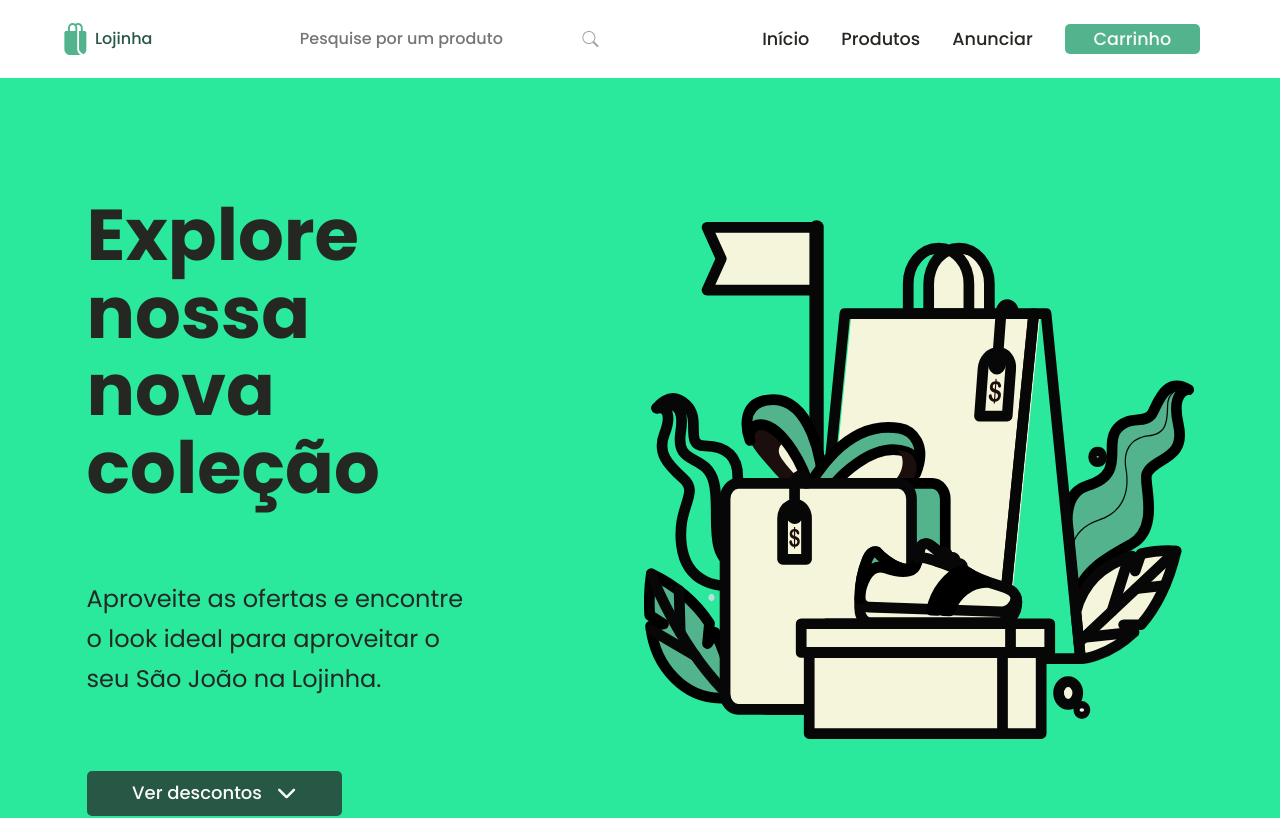
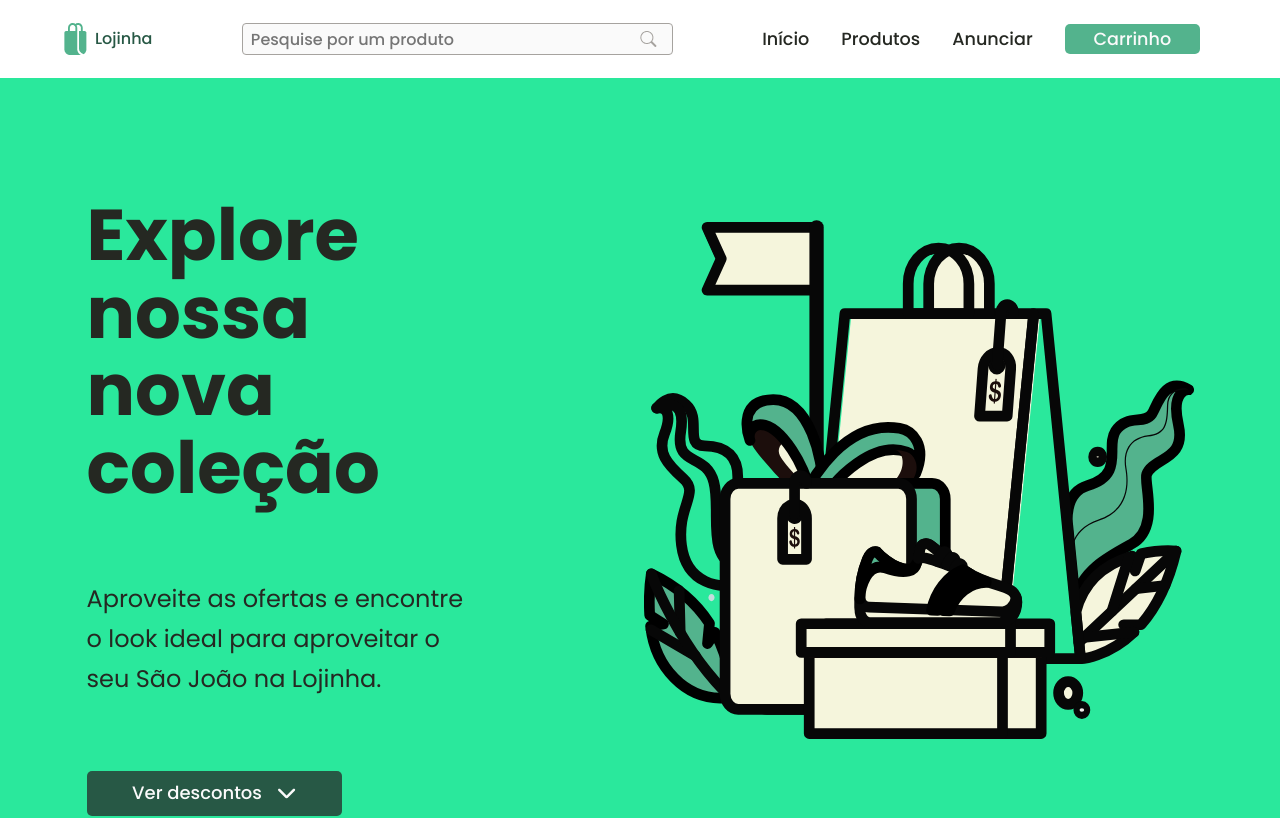
Before and after one commit to kaiocp/virtual-store, a React (Vite) app in the folder Front-End/: page / in a window 1280 px wide. Shown: the top 818 px of the page. Built offline with nearby package versions, Linux system fonts and the light colour scheme.

Commit message:
fix: import styles

```diff
--- a/Front-End/src/components/Header/Search.jsx
+++ b/Front-End/src/components/Header/Search.jsx
@@ -1,4 +1,5 @@
-import styles from './Search.module.css'
+import styles from './Search.module.css';
+import styles2 from './Header.module.css'
 import { useState } from 'react'
 import LupaPesquisa from './imagens/LupaPesquisa.png'
 export default function Search() {
@@ -10,7 +11,7 @@ export default function Search() {
   return (
     <div className={styles.inputDiv} id={styles.inputDiv}>
       <img className={styles.searchImg} id={styles.searchImg} src={LupaPesquisa} onClick={pesquisaProduto}/>
-      <input className={styles.inputSearch} id={styles.inputSearch} placeholder='Pesquise por um produto'
+      <input className={styles2.inputSearch} id={styles2.inputSearch} placeholder='Pesquise por um produto'
       onChange={(e) => setProduto(e.target.value)} type="text"></input>
     </div>
   )
```
